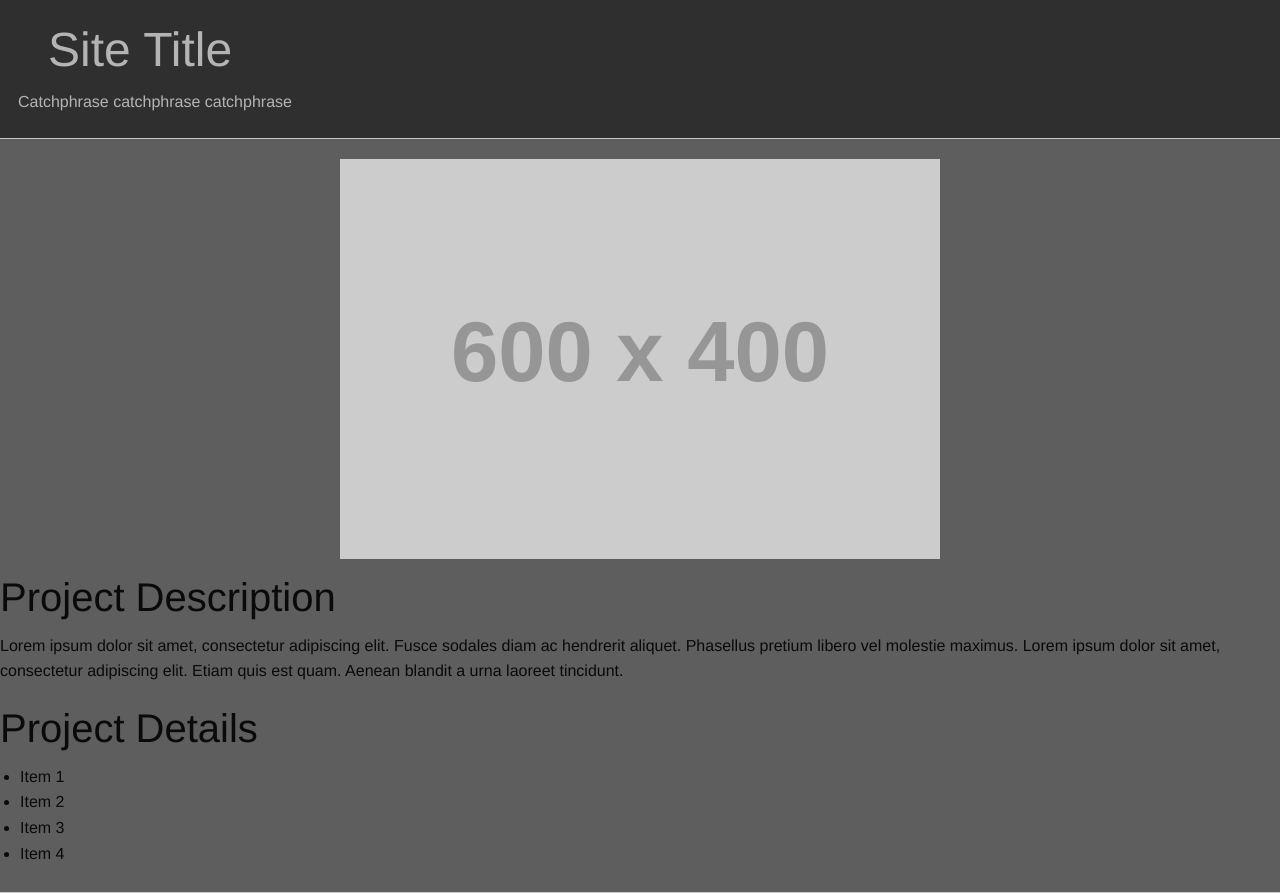
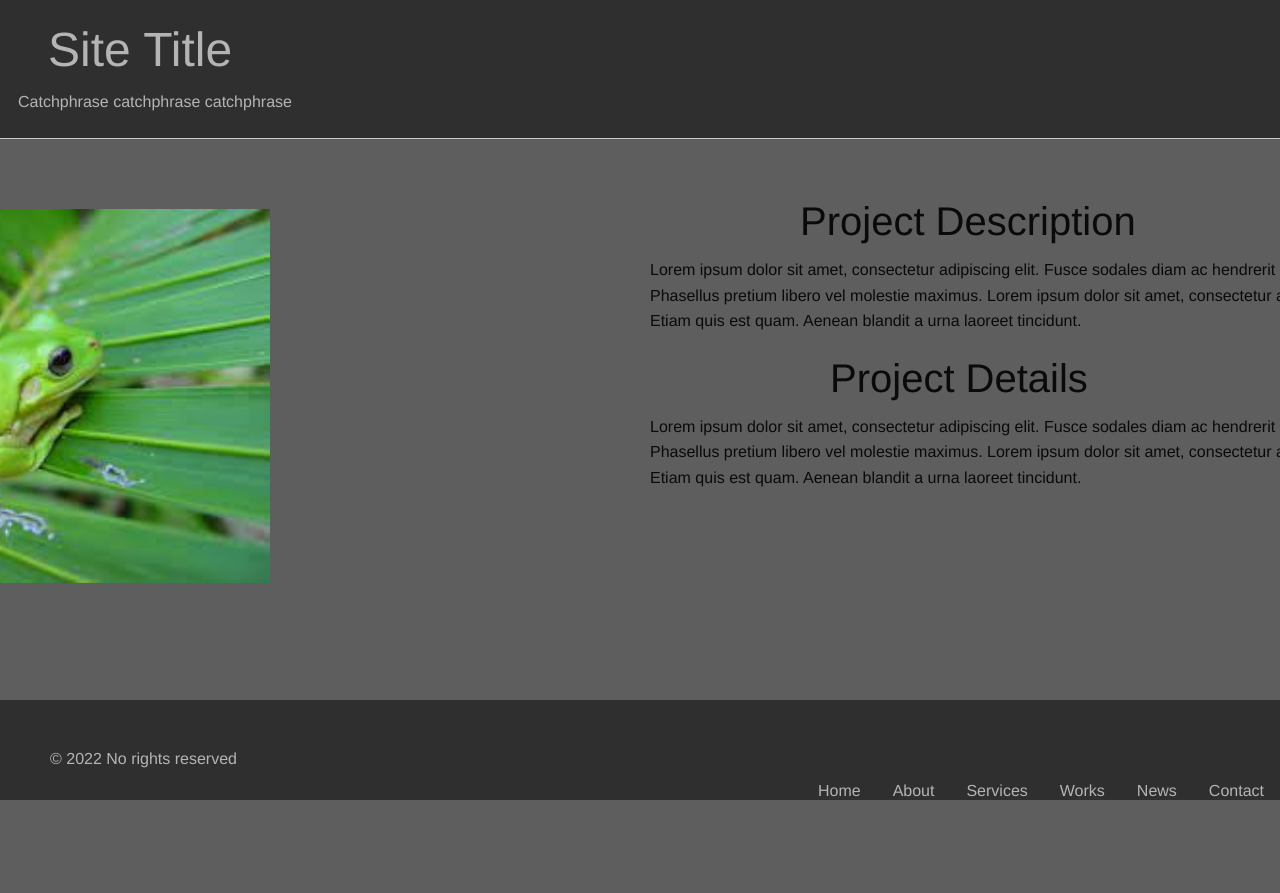
Before and after one commit to sankeatan/Gardenify, a plain HTML site: page index.html in a window 1280 px wide. Shown: the top 893 px of the page. After the commit the page ends 867 px from the top, so only its background shows below. Drawn offline with nearby package versions, Linux system fonts and the light colour scheme; no server answers; placeholder pictures from the web are drawn by us.

Commit message:
bare bones basic home page push

```diff
--- a/assets/style.css
+++ b/assets/style.css
@@ -36,14 +36,102 @@ h6 {
     margin-top: 30px;
   }
 
-  .work-feature-block {
+  .marketing-site-footer-bottom {
+    background-color: rgba(29, 27, 27, 0.705);
+    padding: 1rem 0;
+    position:absolute;
+    bottom: 0;
+    width:100%;
+    height: 100px;
+  }
+
+  .marketing-site-footer-bottom p,
+  .marketing-site-footer-bottom .menu {
+    margin-bottom: 0;
+  }
+
+  .marketing-site-footer-bottom .marketing-site-footer-bottom-links {
+    -webkit-justify-content: flex-end;
+        -ms-flex-pack: end;
+            justify-content: flex-end;
+  }
+
+  .marketing-site-footer-bottom .marketing-site-footer-bottom-links a {
+    color: rgba(255, 255, 255, 0.644);
+  }
+
+  .marketing-site-footer-bottom-links{
+    position: relative;
+    margin-bottom: 60px;
+  }
+
+  @media screen and (max-width: 63.9375em) {
+    .marketing-site-footer-bottom .marketing-site-footer-bottom-links {
+      -webkit-justify-content: center;
+          -ms-flex-pack: center;
+              justify-content: center;
+    }
+  }
+
+  @media screen and (max-width: 63.9375em) {
+    .marketing-site-footer-bottom {
+      text-align: center;
+    }
+  }
+
+  .custom-copyright{
+    color: rgba(255, 255, 255, 0.644);
+    margin-top: 30px;
+    margin-left: 50px;
+}
+
+.work-feature-block {
     padding: 10px 0;
     border-top: 1px solid #cacaca;
     border-bottom: 1px solid #cacaca;
   }
 
-  .work-feature-block-image {
+.work-feature-block-image {
     display: block;
     margin: auto;
     padding: 10px 0;
   }
+
+.work-feature-block-header {
+    position:relative;
+    left: 800px;
+    bottom: 350px;
+    width: 400px;
+}
+
+.custom-row {
+    border-bottom: 0px;
+}
+
+#feature-p {
+    position:relative;
+    left: 650px;
+    bottom: 350px;
+    width: 750px;
+}
+
+.work-feature-block-image {
+    position: relative;
+    right: 620px;
+    top: 50px;
+    width: 500px;
+}
+
+#details-head {
+    position:relative;
+    left: 830px;
+    bottom: 350px;
+    width: 400px;
+}
+
+#details-p {
+    position:relative;
+    left: 650px;
+    bottom: 350px;
+    width: 750px;
+}
--- a/index.html
+++ b/index.html
@@ -8,6 +8,10 @@
     <link rel="stylesheet" href="./assets/style.css">
     <title>Gardening</title>
 </head>
+
+
+
+
 <body>
     <header id="header" class="topbar-sticky-shrink-header">
     </header>
@@ -18,30 +22,48 @@
         <h6>Catchphrase catchphrase catchphrase</h6>
       </div>
       <div class="input-group input-group-rounded">
-        <input class="input-group-field" type="search">
+        <input class="input-group-field searchField" type="search">
         <div class="input-group-button">
-          <input type="submit" class="button secondary" value="Search">
+          <input type="submit" class="button secondary searchBt" value="Search">
         </div>
       </div>
     </div>
-    <div class="work-feature-block row">
+    <div class="work-feature-block row custom-row">
       <div class="columns medium-7">
-        <img class="work-feature-block-image" src="https://placehold.it/600x400"/>
+        <img class="work-feature-block-image" src="./assets/frog.jpg"/>
       </div>
       <div class="columns medium-5">
         <h2 class="work-feature-block-header">Project Description</h2>
-        <p>Lorem ipsum dolor sit amet, consectetur adipiscing elit. Fusce sodales diam ac hendrerit aliquet. Phasellus pretium libero vel molestie maximus. Lorem ipsum dolor sit amet, consectetur adipiscing elit. Etiam quis est quam. Aenean blandit a urna laoreet tincidunt.</p>
-        <h2>Project Details</h2>
-        <ul>
-          <li>Item 1</li>
-          <li>Item 2</li>
-          <li>Item 3</li>
-          <li>Item 4</li>
-        </ul>
+        <p id="feature-p">Lorem ipsum dolor sit amet, consectetur adipiscing elit. Fusce sodales diam ac hendrerit aliquet. <br> Phasellus pretium libero vel molestie maximus. Lorem ipsum dolor sit amet, consectetur adipiscing elit. <br> Etiam quis est quam. Aenean blandit a urna laoreet tincidunt.</p>
+        <div class="work-details-row'">
+        <h2 id="details-head">Project Details</h2>
+        <p id="details-p">Lorem ipsum dolor sit amet, consectetur adipiscing elit. Fusce sodales diam ac hendrerit aliquet. <br> Phasellus pretium libero vel molestie maximus. Lorem ipsum dolor sit amet, consectetur adipiscing elit. <br> Etiam quis est quam. Aenean blandit a urna laoreet tincidunt.</p>
+        </div>
       </div>
     </div>
 
+
+
+    <footer>
+      <div class="marketing-site-footer-bottom">
+        <div class="row large-unstack align-middle">
+          <div class="column custom-copyright">
+            <p>&copy; 2022 No rights reserved</p>
+          </div>
+          <div class="column">
+            <ul class="menu marketing-site-footer-bottom-links">
+              <li><a href="#">Home</a></li>
+              <li><a href="#">About</a></li>
+              <li><a href="#">Services</a></li>
+              <li><a href="#">Works</a></li>
+              <li><a href="#">News</a></li>
+              <li><a href="#">Contact</a></li>
+            </ul>
+          </div>
+        </div>
+      </div>
+    </footer>
+
 </body>
-
 <script src="./assets/script.js"></script>
 </html>
```
